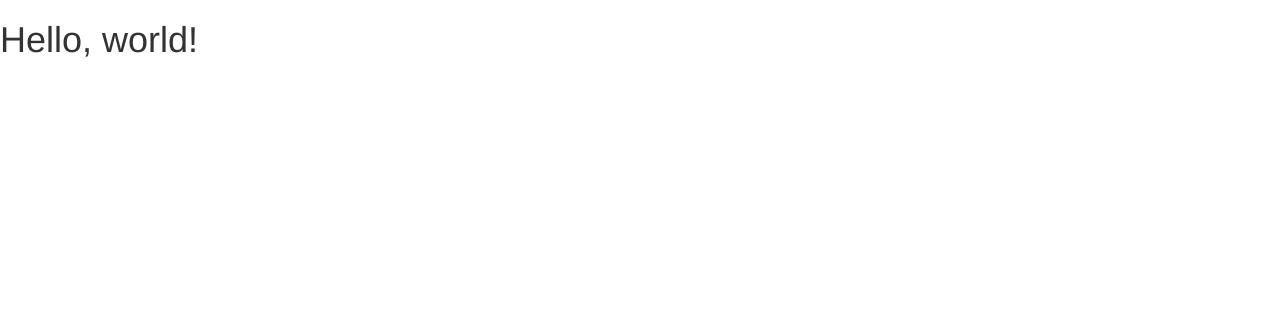
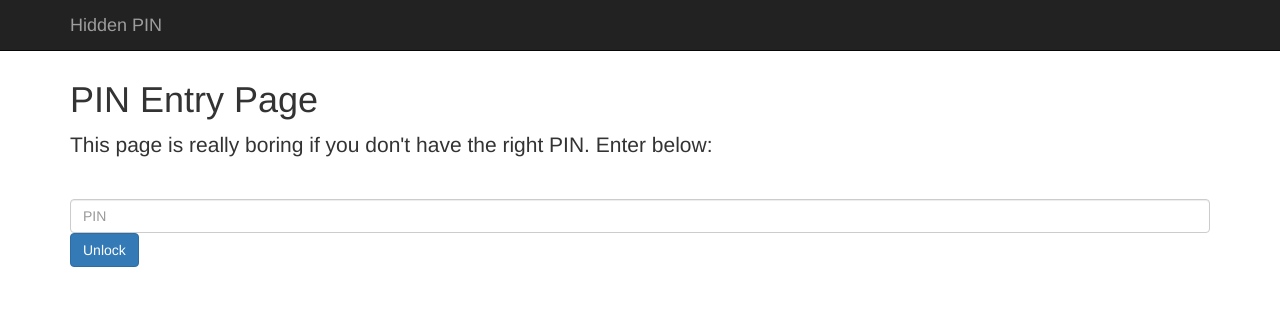
Before and after one commit to hiddenpin/hiddenpin.github.io, a plain HTML site: page index.html in a window 1280 px wide. Drawn offline with nearby package versions, Linux system fonts and the light colour scheme.

Commit message:
Actual answer too

```diff
--- a/index.html
+++ b/index.html
@@ -17,9 +17,60 @@
       <script src="https://oss.maxcdn.com/html5shiv/3.7.2/html5shiv.min.js"></script>
       <script src="https://oss.maxcdn.com/respond/1.4.2/respond.min.js"></script>
     <![endif]-->
+
+	<script type="text/javascript">
+		function sendPin(pin) {
+			var ajaxRequest = new XMLHttpRequest();
+
+			ajaxRequest.onreadystatechange = function(){
+				if(ajaxRequest.readyState == 4){
+					document.getElementById("reward").innerHTML = ajaxRequest.responseText;
+				}
+			}
+			ajaxRequest.open("GET", pin + "/result.txt", true);
+			ajaxRequest.send(null);
+		}
+	</script>
   </head>
   <body>
-    <h1>Hello, world!</h1>
+	&nbsp;<br />&nbsp;<br />&nbsp;<br />
+	<nav class="navbar navbar-inverse navbar-fixed-top">
+      <div class="container">
+        <div class="navbar-header">
+          <button type="button" class="navbar-toggle collapsed" data-toggle="collapse" data-target="#navbar" aria-expanded="false" aria-controls="navbar">
+            <span class="sr-only">Toggle navigation</span>
+            <span class="icon-bar"></span>
+            <span class="icon-bar"></span>
+            <span class="icon-bar"></span>
+          </button>
+          <a class="navbar-brand" href="#">Hidden PIN</a>
+        </div>
+        <div id="navbar" class="collapse navbar-collapse">
+          <!-- <ul class="nav navbar-nav">
+            <li class="active"><a href="#">Home</a></li>
+          </ul> -->
+        </div><!--/.nav-collapse -->
+      </div>
+    </nav>
+
+    <div class="container">
+
+      <div class="starter-template">
+        <h1>PIN Entry Page</h1>
+        <p class="lead">This page is really boring if you don't have the right PIN. Enter below: </p>
+		&nbsp;<br />
+		<form class="form">
+			<input id="pintext" type="textbox" class="form-control" placeholder="PIN" />
+			<input type="submit" class="btn btn-primary" value="Unlock" onClick="sendPin(document.getElementById('pintext').value);" />
+		</form>
+		&nbsp;<br />
+		&nbsp;<br />
+		<div id="reward">
+
+		</div>
+      </div>
+
+    </div><!-- /.container -->
 
     <!-- jQuery (necessary for Bootstrap's JavaScript plugins) -->
     <script src="https://ajax.googleapis.com/ajax/libs/jquery/1.11.3/jquery.min.js"></script>
```
Also changed, not shown: 5179/result.txt (added).
